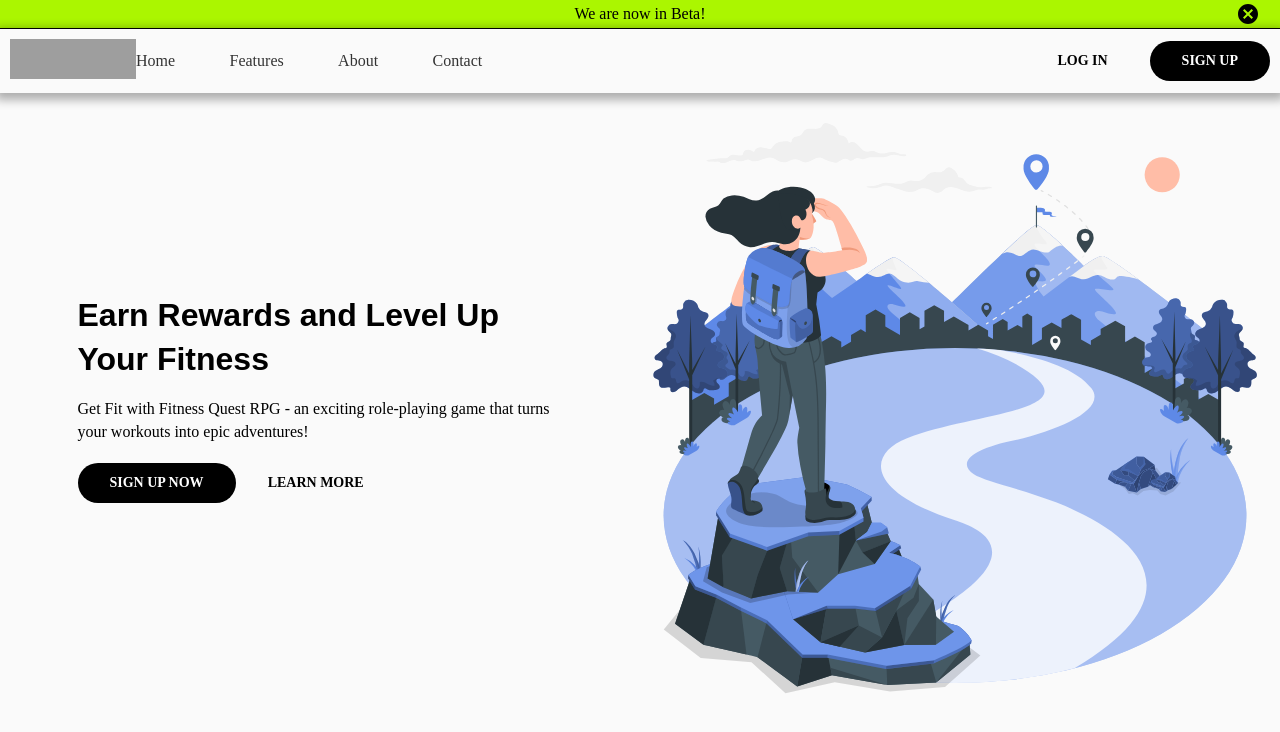
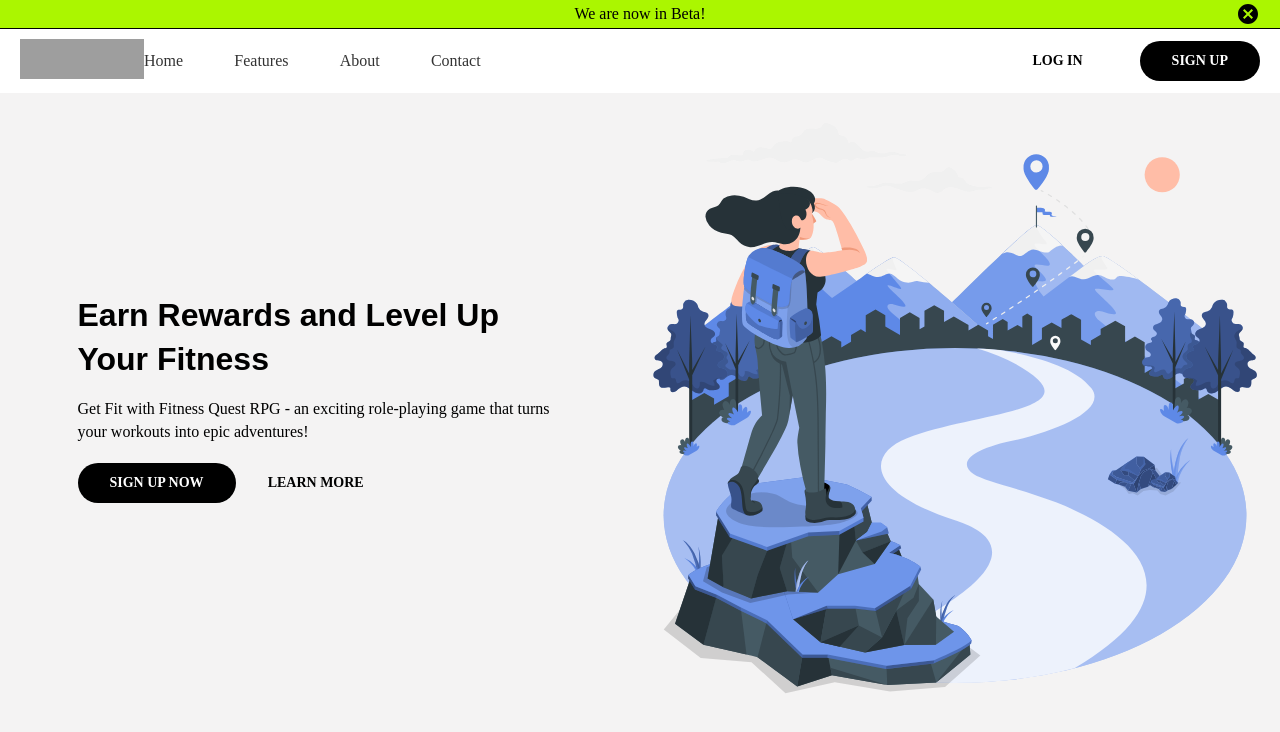
Before and after one commit to saksdev/Fitness-Quest-RPG, a React (Create React App) app: page / in a window 1280 px wide. Shown: the top 732 px of the page. Built offline with nearby package versions, Linux system fonts and the light colour scheme; grey boxes are pictures that could not be loaded; a web font is replaced by a local one.

Commit message:
update nav bar

```diff
--- a/src/Component/Css/Navigation.css
+++ b/src/Component/Css/Navigation.css
@@ -1,3 +1,8 @@
+nav {
+  position: sticky;
+  top: 0;
+}
+
 /* Notification */
 
 .notification {
@@ -8,7 +13,6 @@
   position: relative;
   border-bottom: 1px solid black;
   background-color: #ABF600;
-  /* z-index: 99; */
 }
 
 .notification p {
@@ -31,19 +35,12 @@
 
 /* Nav */
 
-nav {
-  position: sticky;
-  top: 0;
-  z-index: 99;
-}
-
 .navbar {
   display: flex;
   justify-content: space-between;
   align-items: center;
-  padding: 10px;
-  /* background-color: #f5f5f5; */
-  box-shadow: 0 3px 9px 4px rgba(0, 0, 0, 0.3);
+  padding: 10px 20px;
+  background-color: #ffffff;
 }
 
 .navbar-brand {
@@ -63,23 +60,14 @@ nav {
 
 .navbar-auth {
   display: flex;
-  gap: 10px;
+  gap: 25px;
 }
 
-.navbar-mobile-menu {
-  display: none;
-}
-
-.navbar-links ul {
+.navbar-links {
   display: flex;
-  list-style: none;
   margin: 0;
   padding: 0;
-  gap: 3vw;
-}
-
-.navbar-links li {
-  margin-right: 1rem;
+  gap: 4vw;
 }
 
 .navbar-links a {
@@ -87,37 +75,39 @@ nav {
   color: #333;
 }
 
-.navbar-menu-2:hover{
-  background-color: #eae3e3;
+
+.nav-links-2 {
+  position: fixed;
+  width: 100%;
+  left: 0;
+  top: 0;
+  background-color: #fff;
+  transition: 200ms 300ms;
+  z-index: -1;
+  overflow: scroll;
+
 }
 
-
-
-.nav-content {
-  position: fixed;
-  height: 0px;
-  width: calc(100vw - 30px);
-  left: 0;
-  top: 0;
-  margin: 15px;
-  -webkit-backdrop-filter: blur(5px);
-  backdrop-filter: blur(5px);
-  box-shadow: 0 0 17px 0 rgba(0, 0, 0, 0.3);
-  min-width: 300px;
-  border-radius: 15px;
-  transition: 400ms 350ms;
-  z-index: -1;
-  overflow: scroll;
+#drawer-input:checked~.nav-links-2{
   display: flex;
   justify-content: center;
+  flex-direction: column;
   align-items: center;
+  transition: all 500ms cubic-bezier(.10, .0, .80, .0);
+  height: 100vh;
+
 }
 
-
-*::-webkit-scrollbar {
-  display: none;
+.items {
+  width: 100%;
+  opacity: 0;
+  background-color: rgba(0, 0, 0, 0.0);
 }
 
+#drawer-input:checked~.nav-links-2 .items {
+  opacity: 1;
+  transition: 500ms 400ms;
+}
 
 .drawer-open {
   width: 46px;
@@ -168,13 +158,3 @@ nav {
   transition: all 400ms 100ms cubic-bezier(.10, .0, .85, .0);
   transform: rotate(-45deg);
 }
-
-#drawer-input:checked~.nav-content {
-  transition: all 500ms cubic-bezier(.10, .0, .80, .0);
-  height: calc(100vh - 30px);
-}
-
-#drawer-input:checked~.nav-content .items {
-  opacity: 1;
-  transition: 1500ms 600ms;
-}
--- a/src/Component/Navigation.js
+++ b/src/Component/Navigation.js
@@ -2,12 +2,20 @@ import React, { useState, useEffect } from 'react';
 import { MdCancel } from 'react-icons/md';
 import '../Component/Css/Navigation.css';
 
+
 const ResponsiveNavbar = () => {
+
+  const [isChecked, setIsChecked] = useState(false);
+  const handleCheckboxChange = () => {
+    setIsChecked(!isChecked);
+  };
+
+
+
   const [isWideScreen, setIsWideScreen] = useState(window.innerWidth >= 768);
   const handleResize = () => {
     setIsWideScreen(window.innerWidth >= 768);
   };
-
   useEffect(() => {
     window.addEventListener('resize', handleResize);
     return () => {
@@ -16,13 +24,12 @@ const ResponsiveNavbar = () => {
   }, []);
 
   const [isVisible, setIsVisible] = useState(true);
-
   const handleCloseNotification = () => {
     setIsVisible(false);
   };
 
   return (
-    <>
+    <nav>
       {isVisible && (
         <div className="notification">
           <p>We are now in Beta!</p>
@@ -32,8 +39,6 @@ const ResponsiveNavbar = () => {
         </div>
       )}
 
-
-      <nav>
       <div className="navbar">
         <div className="navbar-brand">
           <a href="/">
@@ -43,8 +48,7 @@ const ResponsiveNavbar = () => {
 
         {isWideScreen ? (
           <div className="navbar-menu">
-              <div className="navbar-links">
-                <ul>
+            <ul className='navbar-links'>
               <li>
                 <a href="/">Home</a>
               </li>
@@ -58,7 +62,6 @@ const ResponsiveNavbar = () => {
                 <a href="/contact">Contact</a>
               </li>
             </ul>
-              </div>
             <div className="navbar-auth">
               <a href="/login" className="btn btn-secondary">
                 Log In
@@ -70,29 +73,19 @@ const ResponsiveNavbar = () => {
           </div>
         ) : (
           <div className="navbar-menu-2">
-              <input className="hidden" id="drawer-input" type="checkbox" />
+            <input className="hidden" id="drawer-input" type="checkbox" checked={isChecked} onChange={handleCheckboxChange} />
             <label htmlFor="drawer-input" className="drawer-open">
               <span></span>
             </label>
+            {isChecked && (<div className="nav-links-2">
+              <a href="/">Home</a>
 
-              <div className="nav-content">
-                <div className="navbar-links">
-                  <ul>
-                    <li>
-                      <a href="/">Home</a>
-                    </li>
-                    <li>
               <a href="/features">Features</a>
-                    </li>
-                    <li>
+
               <a href="/about">About</a>
-                    </li>
-                    <li>
+
               <a href="/contact">Contact</a>
-                    </li>
-                  </ul>
-                </div>
-                <div className="navbar-auth">
+
               <a href="/login" className="btn btn-secondary">
                 Log In
               </a>
@@ -100,13 +93,11 @@ const ResponsiveNavbar = () => {
                 Sign Up
               </a>
             </div>
-              </div>
+            )}
           </div>
         )}
       </div >
     </nav>
-
-    </>
   );
 };
 
--- a/src/index.css
+++ b/src/index.css
@@ -1,5 +1,5 @@
 :root {
-  --background-color: #FAFAFA;
+  --background-color: #f4f3f3;
   --head-font: Semakin, sans-serif
 }
 
@@ -9,7 +9,17 @@ body {
   background-color: var(--background-color);
 }
 
+/* Hide Screen side scrollbar */
+
+*::-webkit-scrollbar {
+  display: none;
+}
+
 h1, h2, h3, h4, h5, h6{
   font-family: var(--head-font);
   line-height: 140%;
 }
+
+ul{
+  list-style: none;
+}
```
Lines whose indentation alone changed are shown as unchanged.
